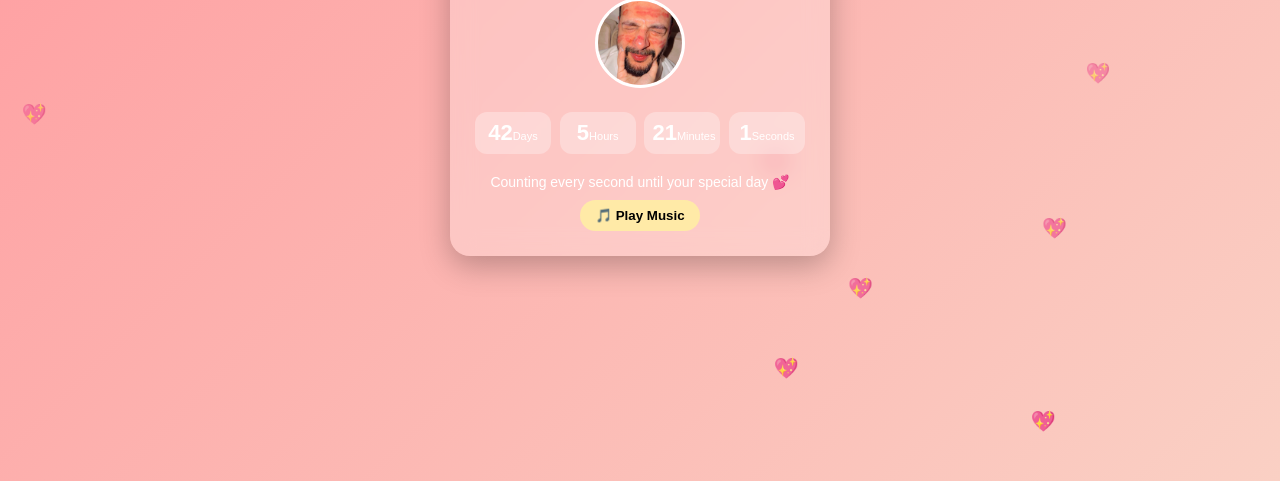
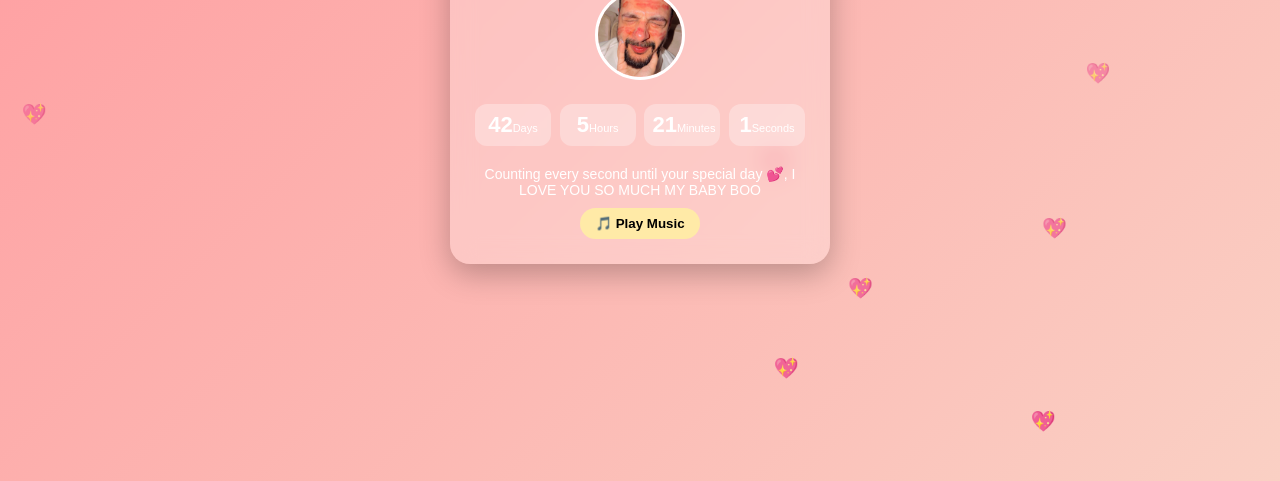
Before and after one commit to anushkayadav309-sketch/Birthday-countdown, a plain HTML site: page index.html in a window 1280 px wide. Shown: the part 319-800 px from the top of the page. Drawn offline with Linux system fonts and the light colour scheme.

Commit message:
Update index.html

```diff
--- a/index.html
+++ b/index.html
@@ -117,7 +117,7 @@ h2{font-weight:300;margin-bottom:10px;}
   </div>
 
   <p class="message" id="msg">
-    Counting every second until your special day 💕
+    Counting every second until your special day 💕, I LOVE YOU SO MUCH MY BABY BOO
   </p>
 
   <div class="cake" id="cake">🎂✨</div>
```
